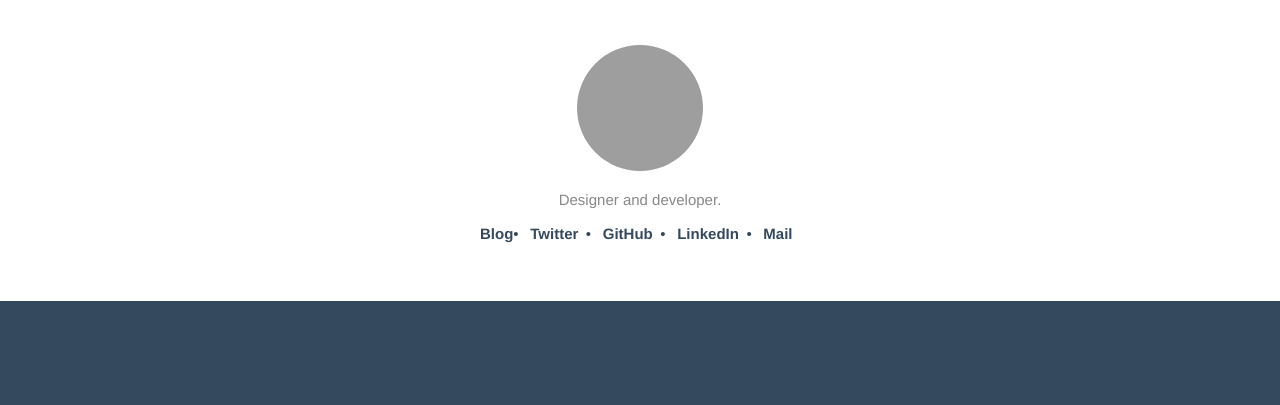
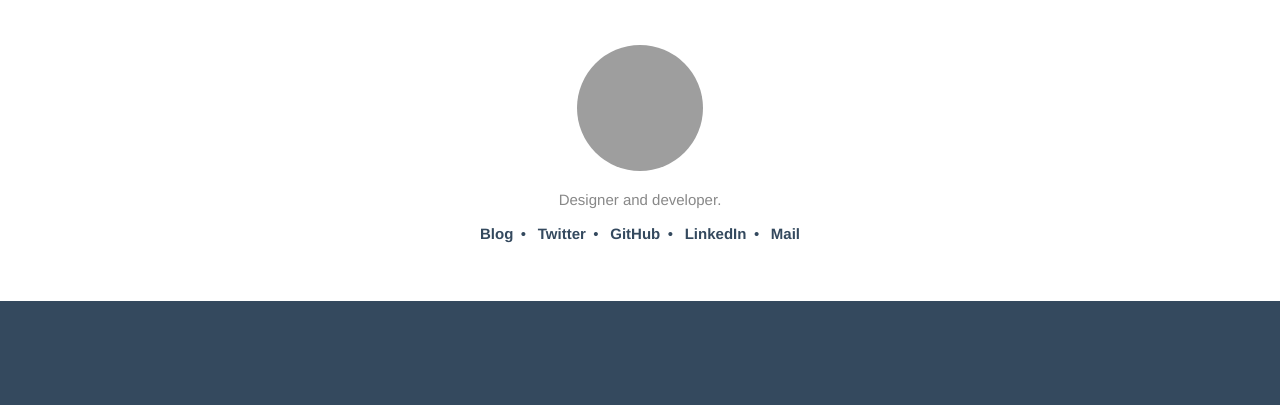
Before and after one commit to mikefrancis/mikefrancis.dev, a Jekyll site: the page built from index.html, in a window 1280 px wide. Shown: the top 405 px of the page. Built offline with Jekyll 4.4.1, drawn with Linux system fonts in a browser that asks for light colours; grey boxes are pictures that could not be loaded.

Commit message:
Update style.scss

```diff
--- a/css/style.scss
+++ b/css/style.scss
@@ -229,13 +229,9 @@ img {
     margin: 0 0.5rem;
   }
 
-  .nav > li:first-child:after {
-    margin-left: 0;
-  }
-
   .nav > li:last-child:after {
     content: '';
-    margin-right: 0;
+    margin: 0;
   }
 
     .nav > li > a {
```
